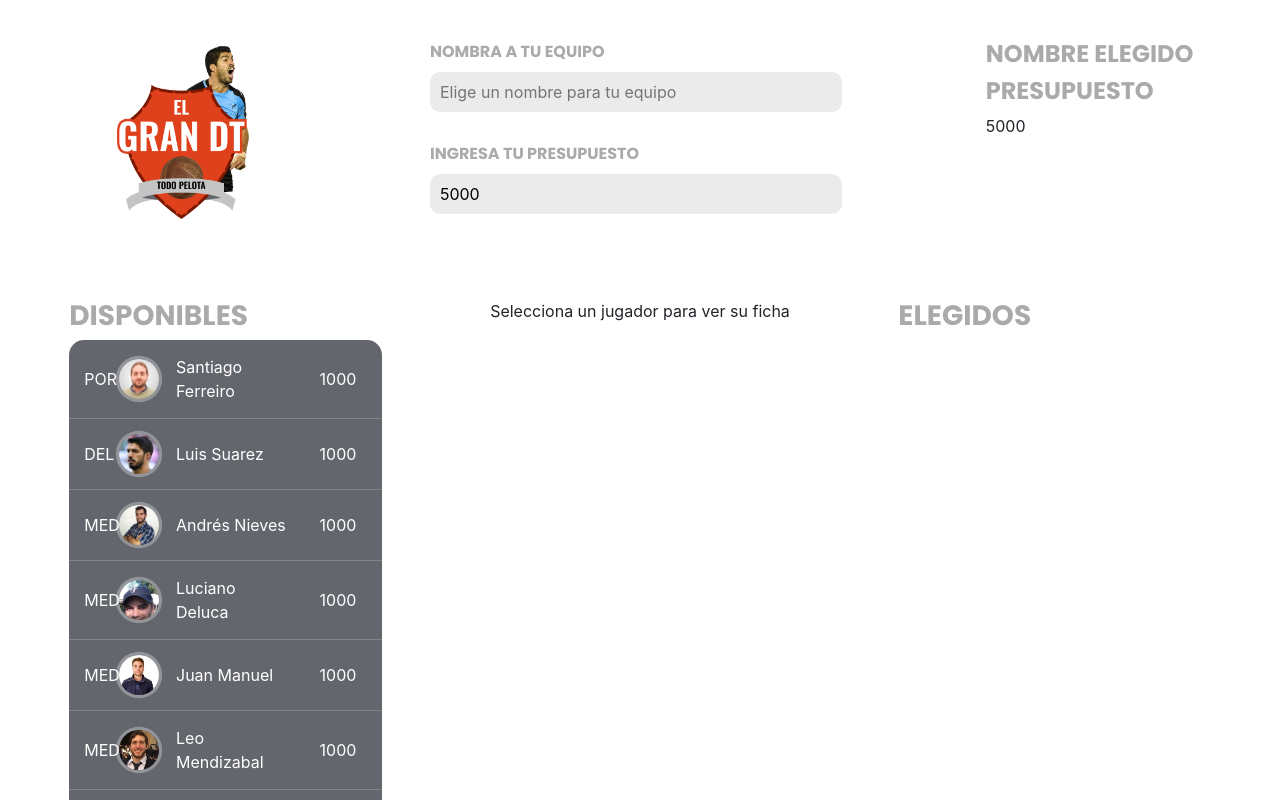
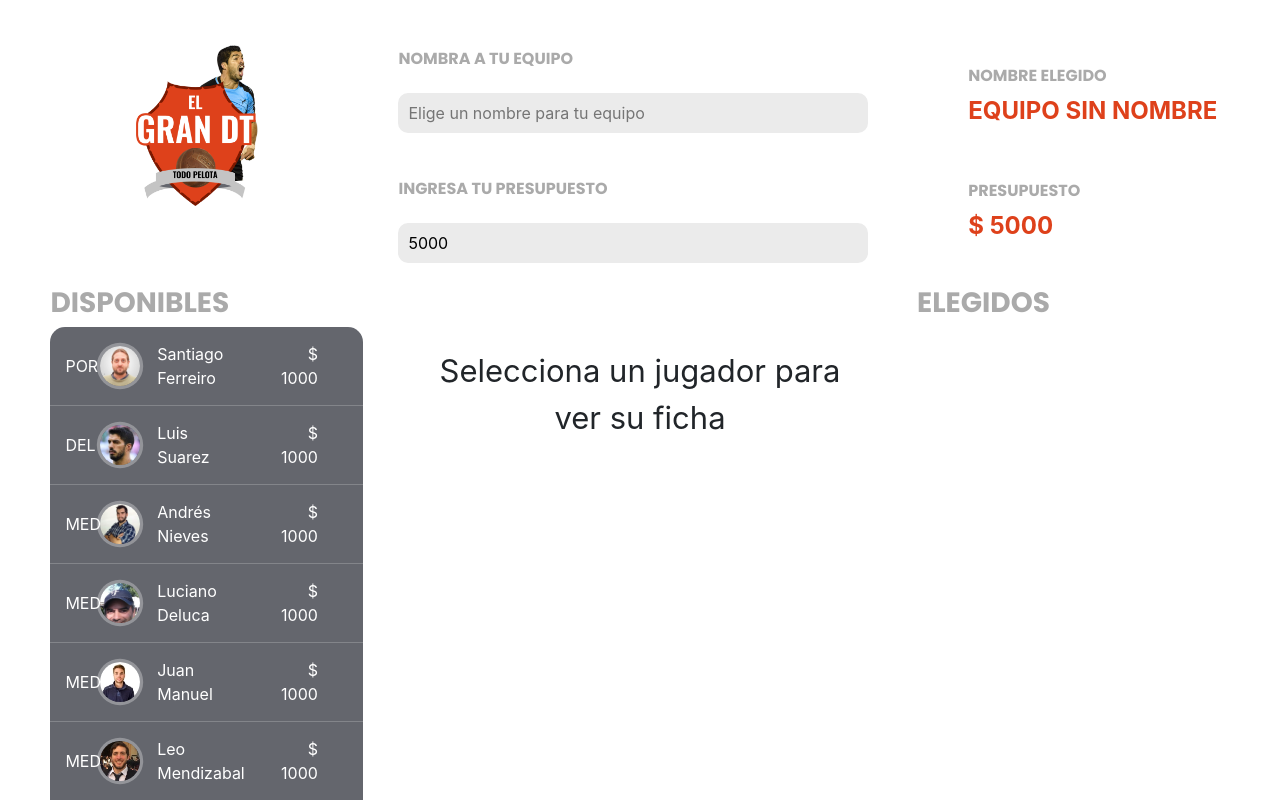
Before and after one commit to hdocampo/el-gran-dt-vue, a Vue app: page /#/ in a window 1280 px wide. Shown: the top 800 px of the page. Built offline with nearby package versions, Linux system fonts and the light colour scheme.

Commit message:
Fixed styles and placeholder when no user input

```diff
--- a/src/components/player-list-item-data/player-list-item-data.scss
+++ b/src/components/player-list-item-data/player-list-item-data.scss
@@ -1,4 +1,6 @@
 @import "../../assets/scss/styles.scss";
+
+$text-shadow-setting: 1px 1px 1px rgba(0, 0, 0, 0.2);
 
 .player-list-item-data {
 
@@ -16,15 +18,16 @@
         color: $dark-orange;
     }
 
+
+    &__button,
+    &__container {
+        color: $white;
+    }
+
     &__title {
         display: flex;
         justify-content: space-between;
-    }
-
-    &__button,
-    &__title,
-    &__container {
-        color: $white;
+        color: $endava-gray;
     }
 
     &__add {
@@ -61,6 +64,10 @@
     &__pos-price {
         display: flex;
         justify-content: space-between;
+
+        & > * {
+            text-shadow: $text-shadow-setting;
+        }
     }
 
     &__info {
@@ -78,5 +85,6 @@
 
     &__name {
         font-size: 24px;
+        text-shadow: $text-shadow-setting;
     }
 }
--- a/src/components/player-list-item-data/player-list-item-data.vue
+++ b/src/components/player-list-item-data/player-list-item-data.vue
@@ -22,12 +22,13 @@
             {{ playerPositions }}
           </div>
           <div class="player-list-item-data__price">
-            {{ currentPlayer.price }}
+            $ {{ currentPlayer.price }}
           </div>
         </div>
         <div class="player-list-item-data__add">
           <button
             class="player-list-item-data__button"
+            :title="isAffordable ? 'Agregar Jugador' : 'No tienes suficiente presupuesto'"
             :disabled="!isAffordable"
             :class="{ 'player-list-item-data__button--disabled': !isAffordable }"
             @click="addPlayerToList(currentPlayer)">
--- a/src/components/player-list-item/player-list-item.vue
+++ b/src/components/player-list-item/player-list-item.vue
@@ -13,11 +13,11 @@
           <img :src="playerImg" :alt="currentPlayer.name"
             class="player-list-item__image" />
         </div>
-        <div class="player-list-item__name col-lg-6">
+        <div class="player-list-item__name col-lg-5">
           {{ currentPlayer.name }}
         </div>
-        <div class="player-list-item__price  col-lg-2">
-          {{ currentPlayer.price }}
+        <div class="player-list-item__price  col-lg-3">
+          $ {{ currentPlayer.price }}
         </div>
       </div>
       </div>
--- a/src/views/home.scss
+++ b/src/views/home.scss
@@ -1,4 +1,6 @@
 @import "../assets/scss/styles.scss";
+
+$height-container: 230px;
 
 .home {
   margin: 40px 0;
@@ -9,10 +11,29 @@
     flex-direction: column;
   }
 
+  &__team {
+    display: flex;
+    flex-direction: column;
+    justify-content: space-around;
+    height: $height-container;
+    width: 24%;
+  }
+
+  &__player-text {
+    margin-top: 5%;
+    font-size: 31px;
+    width: 33%;
+    text-align: center;
+  }
+
   &__model {
     display: flex;
     flex-direction: column;
-    width: 33%;
+    justify-content: space-around;
+    width: 38%;
+    margin: 0 8% 0 1%;
+    // padding: 0 10% 0 18%;
+    height: $height-container;
 
     &-input {
       background: $light-gray;
@@ -23,17 +44,33 @@
       border: none;
       outline: none;
       margin-bottom: 30px;
+
+      &:last-child {
+        margin-bottom: 0;
+      }
     }
   }
 
+  &__display-data-model {
+    font-weight: 700;
+    text-transform: uppercase;
+    color: $dark-orange;
+    font-size: 24px;
+  }
+
   &__logo {
-    max-width: 200px;
+    // max-width: 200px;
+    width: 30%;
     text-align: center;
     margin-bottom: 80px;
 
     &-image {
-      width: 70%;
+      max-width: 35%;
     }
+  }
+
+  &__title {
+    font-size: 16px;
   }
 
   &__header {
--- a/src/views/home.vue
+++ b/src/views/home.vue
@@ -9,13 +9,13 @@
           />
         </div>
         <div class="home__model">
-          <label>Nombra a tu equipo</label>
+          <label class="home__title">Nombra a tu equipo</label>
           <input type="text" v-model="teamName"
             placeholder="Elige un nombre para tu equipo"
             class="home__model-input"
           />
 
-          <label>Ingresa tu presupuesto</label>
+          <label class="home__title">Ingresa tu presupuesto</label>
           <input type="number" v-model="teamBudget"
             placeholder="¿Cuánto quieres gastar?"
             class="home__model-input"
@@ -23,23 +23,27 @@
         </div>
 
         <div class="home__team">
-          <h4>Nombre Elegido</h4>
-          <span>{{ teamName }}</span>
+          <div class="home__team-group-container">
+            <h4 class="home__title">Nombre Elegido</h4>
+            <span class="home__display-data-model">{{ teamName ? teamName : 'Equipo sin nombre' }}</span>
+          </div>
 
-          <h4>Presupuesto</h4>
-          <span>{{ teamBudget }}</span>
+          <div class="home__team-group-container">
+            <h4 class="home__title">Presupuesto</h4>
+            <span class="home__display-data-model">{{ teamBudget ? `$ ${teamBudget}` : 'Necesitas presupuesto' }}</span>
+          </div>
         </div>
       </div>
       <div class="home__player-selection">
         <player-list :playersDraft="playersDraft"
                      @playerSelected="playerSelected" />
 
-        <slot v-if="!currentPlayer">
-          <p>Selecciona un jugador para ver su ficha</p>
-        </slot>
-
-        <slot v-if="currentPlayer">
-          <player-item-data :player="currentPlayer"
+        <slot>
+          <p v-if="!currentPlayer"
+            class="home__player-text">
+            Selecciona un jugador para ver su ficha</p>
+          <player-item-data v-if="currentPlayer"
+                            :player="currentPlayer"
                             :key="currentPlayer.id"
                             :spent="moneySpent"
                             :budget="teamBudget"
```
